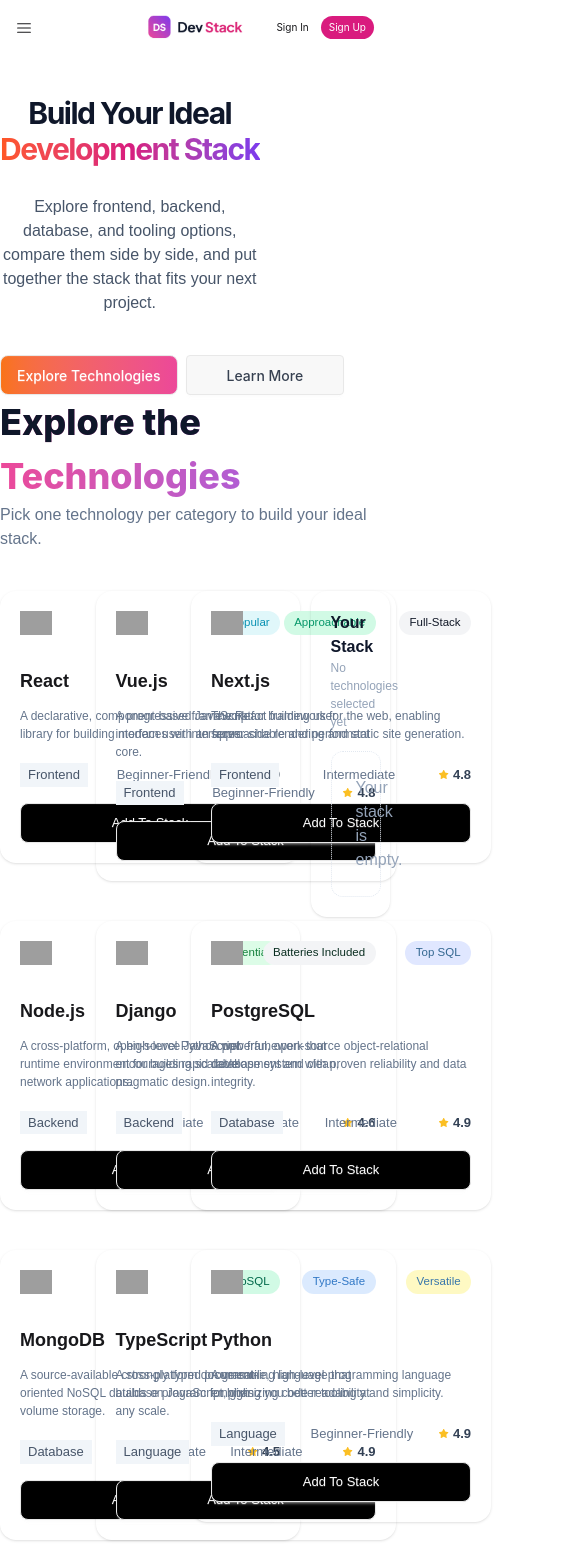
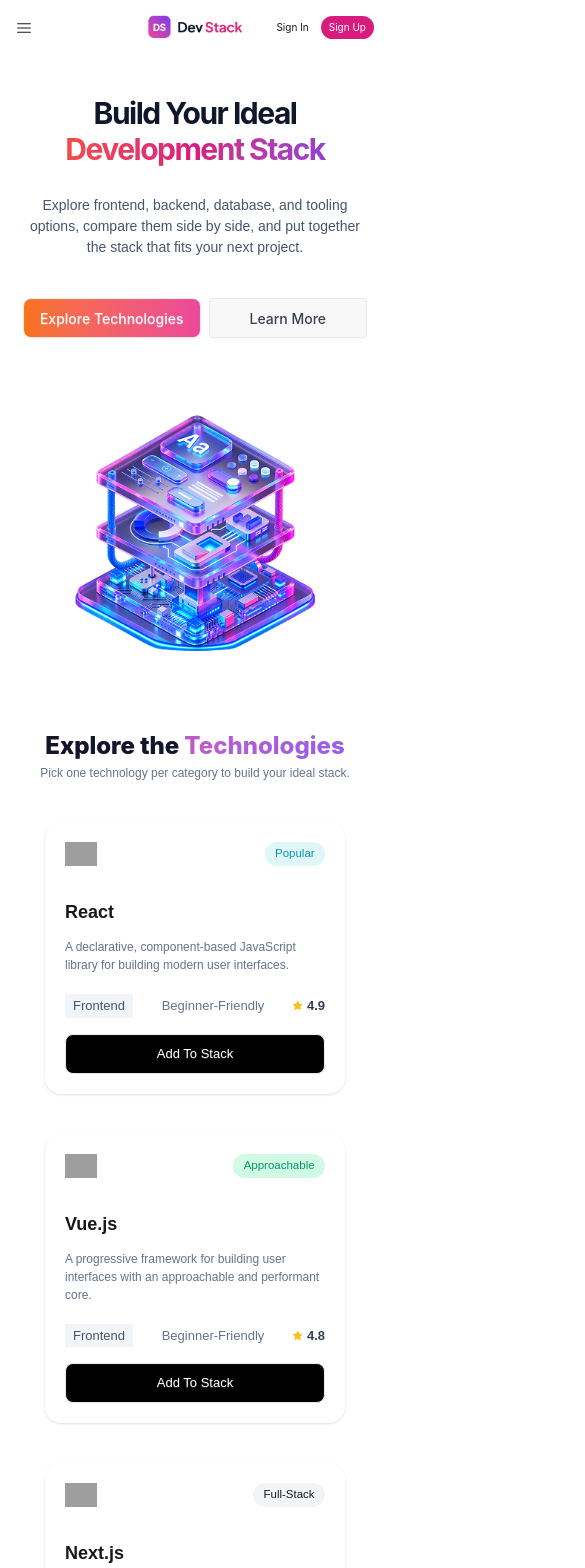
Before and after one commit to Asif9060/DevStack, a React (Vite) app: page / in a window 390 px wide. Shown: the top 1568 px of the page, 585 px wide, since content can reach past the window. Built offline with nearby package versions, Linux system fonts and the light colour scheme; grey boxes are pictures that could not be loaded.

Commit message:
Added Responsiveness For Mobile devices

```diff
--- a/src/components/Footer.tsx
+++ b/src/components/Footer.tsx
@@ -2,13 +2,13 @@
 
 const Footer = () => {
     return (
-        <div className="border-t mt-20 border-[#F1F5F9] font-jakarta">
-            <div className="max-w-7xl mx-auto flex gap-40 py-16">
-                <div>
-                    <img className="mb-4" src={logo} alt="" />
-                    <p className="mb-4 text-[#64748B] text-[14px]">Curated tools, technologies, and resources for developers building <br />
+        <div className="border-t md:mt-20 mt-10 border-[#F1F5F9] font-jakarta">
+            <div className="max-w-7xl mx-auto flex gap-40 md:py-16 py-6">
+                <div className="text-center md:text-left">
+                    <img className="mb-4 flex justify-center mx-auto md:justify-start md:mx-0" src={logo} alt="" />
+                    <p className="mb-4 text-[#64748B] md:text-[14px] text-[12px] md:max-w-110">Curated tools, technologies, and resources for developers building
                         modern software.</p>
-                    <ul className="flex gap-7 text-[14px] text-[#475569] font-semibold">
+                    <ul className="flex gap-7 md:text-[14px] text-[12px] justify-center md:justify-start text-[#475569] font-semibold">
                         <li><a href="">GitHub</a></li>
                         <li><a href="">Twitter</a></li>
                         <li><a href="">LinkedIn</a></li>
@@ -16,7 +16,7 @@
                 </div>
 
 
-                <div className="leading-8 text-[#64748B] text-[14px]">
+                <div className="leading-8 text-[#64748B] text-[14px] md:flex md:flex-col hidden">
                     <h2 className="mb-2 font-bold text-[#0F172A]">PRODUCT</h2>
                     <ul>
                         <li><a href="">Home</a></li>
@@ -25,7 +25,7 @@
                     </ul>
                 </div>
 
-                <div className="leading-8 text-[#64748B] text-[14px]">
+                <div className="leading-8 text-[#64748B] text-[14px] md:flex md:flex-col hidden">
                     <h2 className="mb-2 font-bold text-[#0F172A]">COMPANY</h2>
                     <ul>
                         <li><a href="">About</a></li>
@@ -34,7 +34,7 @@
                     </ul>
                 </div>
 
-                <div className="leading-8 text-[#64748B] text-[14px]">
+                <div className="leading-8 text-[#64748B] text-[14px] md:flex md:flex-col hidden">
                     <h2 className="mb-2 font-bold text-[#0F172A]">LEGAL</h2>
                     <ul>
                         <li><a href="">Privacy Policy</a></li>
@@ -43,9 +43,9 @@
                 </div>
             </div>
             <div className="border-t max-w-7xl mx-auto border-[#F1F5F9]"></div>
-            <div className="flex justify-between max-w-7xl mx-auto py-8 text-[#94A3B8] text-[14px]">
+            <div className="flex md:justify-between justify-around max-w-7xl mx-auto py-8 text-[#94A3B8] md:text-[14px] text-[11px] ">
                 <p>© 2026 Dev Stack. All rights reserved.</p>
-                <div className="flex gap-8">
+                <div className="flex md:gap-8 gap-3">
                     <p><a href="">Privacy</a></p>
                     <p><a href="">Terms</a></p>
                 </div>
--- a/src/components/Hero.tsx
+++ b/src/components/Hero.tsx
@@ -1,24 +1,24 @@
 import heroImg from "../assets/banner-stack.png"
 const Hero = () => {
     return (
-        <div className="flex items-center max-w-7xl mx-auto mt-10">
+        <div className="flex flex-col md:flex-row items-center max-w-7xl mx-auto mt-10">
             <div className="text-center md:text-left">
                 <div className="font-inter font-bold md:text-6xl text-3xl mb-7 md:mr-17 whitespace-nowrap tracking-tighter">
                     <h2 className="text-[#0F172A]">Build Your Ideal</h2>
                     <h2 className="bg-linear-to-r from-[#FF5722] via-[#D81B7E] to-[#7C3AED] text-transparent bg-clip-text">Development Stack</h2>
                 </div>
 
-                <p className="mb-10 text-[#475569] max-w-120 font-jakarta">Explore frontend, backend, database, and tooling options, <br />
+                <p className="mb-10 text-[#475569] md:text-[18px] text-[14px] md:max-w-130 max-w-85 mx-auto md:mx-0 font-jakarta">Explore frontend, backend, database, and tooling options,
                     compare them side by side, and put together the stack that fits your
                     next project.</p>
 
-                <div className="flex gap-2">
+                <div className="flex md:flex-row justify-center md:justify-start gap-2">
                     <button className="btn font-inter font-[550] bg-linear-to-r from-[#F97316] to-[#EC4899] text-white rounded-lg">Explore Technologies</button>
                     <button className="btn px-10 font-inter text-[#374151] font-[450]">Learn More</button>
                 </div>
             </div>
 
-            <div className="ml-45">
+            <div className="md:ml-45 md:mt-0 flex justify-center">
                 <img className="" src={heroImg} alt="" />
             </div>
 
--- a/src/components/Technologies/Tech.tsx
+++ b/src/components/Technologies/Tech.tsx
@@ -16,12 +16,12 @@
     return (
         <div>
             <div className="max-w-7xl mx-auto">
-                <h2 className="font-inter font-extrabold text-[36px] bg-linear-to-r from-[#EC4899] to-[#8B5CF6] text-transparent bg-clip-text"><span className="text-[#0F172A]">Explore the</span> Technologies</h2>
-                <p className="text-[#64748B] font-jakarta">Pick one technology per category to build your ideal stack.</p>
+                <h2 className="font-inter font-extrabold md:text-[36px] text-center md:text-start text-[24px] bg-linear-to-r from-[#EC4899] to-[#8B5CF6] text-transparent bg-clip-text"><span className="text-[#0F172A]">Explore the</span> Technologies</h2>
+                <p className="text-[#64748B] md:text-[16px] text-[12px] text-center md:text-start font-jakarta">Pick one technology per category to build your ideal stack.</p>
             </div>
 
-            <div className="grid grid-cols-4 max-w-7xl mx-auto gap-6">
-                <div className=" grid col-span-3 grid-cols-3">
+            <div className="grid md:grid-cols-4 grid-cols-1 max-w-7xl mx-auto gap-6">
+                <div className=" grid md:col-span-3 md:grid-cols-3">
                     {
                         fetchedTech.map((tech) => {
                             return <TechCard key={tech.id} tech={tech} selectedTechs = {selectedTechs} setSelectedTechs = {setSelectedTechs}/>
--- a/src/components/Technologies/TechStack.tsx
+++ b/src/components/Technologies/TechStack.tsx
@@ -23,7 +23,7 @@
 
     return (
         <div className="font-jakarta mt-10">
-            <div className="p-5 shadow-sm rounded-2xl">
+            <div className="p-5 shadow-sm rounded-2xl w-75 justify-center mx-auto md:mx-0 md:justify-start">
                 <div className="mb-5">
                     <h2 className="text-[16px] text-[#0F172A] font-bold">Your Stack</h2>
                     <p className="text-[#94A3B8] text-[12px] font-normal">{selectedTechs.length > 0 ? `${selectedTechs.length} Technology Selected` : "No technologies selected yet"}</p>
```
